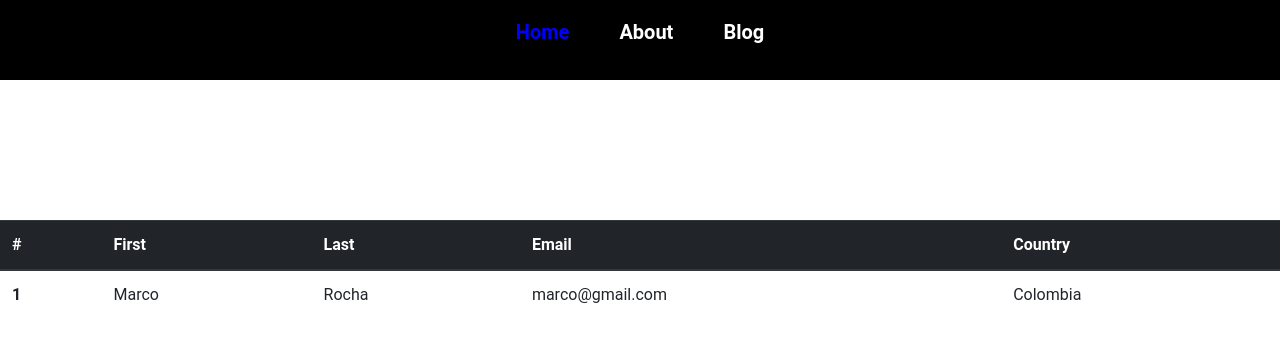
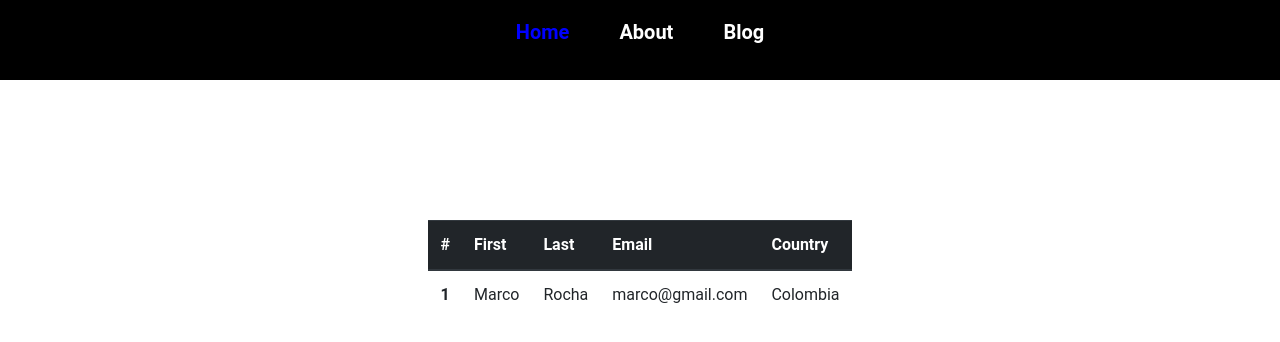
Before and after one commit to ivancidev/navigation-with-reactRouterDOM, a React (Vite) app: page / in a window 1280 px wide. Shown: the top 342 px of the page. Built offline with nearby package versions, Linux system fonts and the light colour scheme.

Commit message:
add in section of page Home

```diff
--- a/src/pages/Home.jsx
+++ b/src/pages/Home.jsx
@@ -6,7 +6,9 @@ export default function Home() {
   const { user } = useContext(UserContext);
   return (
     <>
-    <Table user={user}  />
+      <section>
+        <Table user={user} />
+      </section>
     </>
-  )
+  );
 }
```
